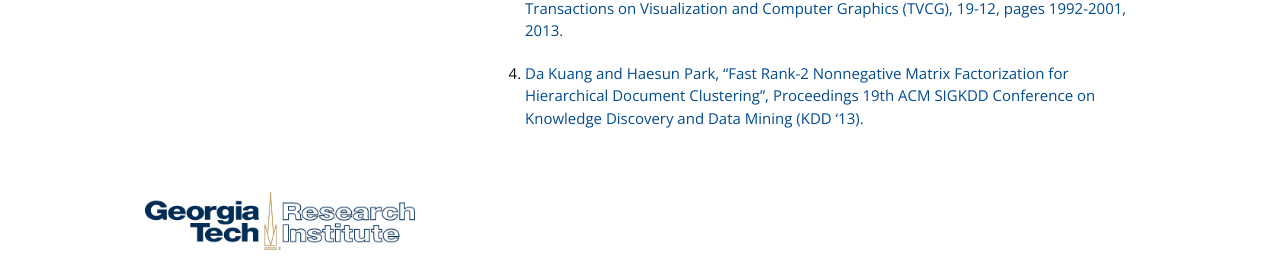
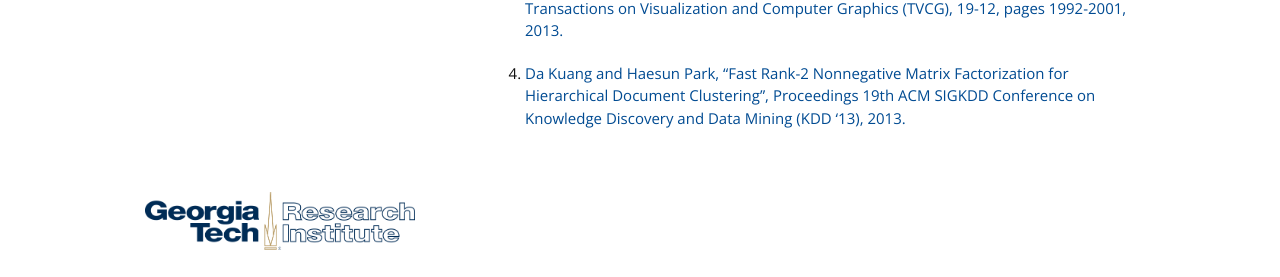
Before and after one commit to smallk/smallk.github.io, a Jekyll site: the page built from pages_publications.md, in a window 1280 px wide. Shown: the part 436-713 px from the top of the page. Built offline with Jekyll 4.4.1, drawn with Linux system fonts in a browser that asks for light colours.

Commit message:
added date:

```diff
--- a/pages_publications.md
+++ b/pages_publications.md
@@ -12,4 +12,4 @@ permalink: /publications/
 
 3. [Jaegul Choo, Changhyun Lee, Chandan K. Reddy, and Haesun Park, "UTOPIAN: User-driven Topic modeling based on interactive nonnegative matrix factorization", IEEE Transactions on Visualization and Computer Graphics (TVCG), 19-12, pages 1992-2001, 2013.](http://www.cc.gatech.edu/~hpark/papers/2013_tvcg_utopian.pdf)
 
-4. [Da Kuang and Haesun Park, "Fast Rank-2 Nonnegative Matrix Factorization for Hierarchical Document Clustering", Proceedings 19th ACM SIGKDD Conference on Knowledge Discovery and Data Mining (KDD '13).](http://www.cc.gatech.edu/grads/d/dkuang3/pub/fp0269-kuang.pdf)
+4. [Da Kuang and Haesun Park, "Fast Rank-2 Nonnegative Matrix Factorization for Hierarchical Document Clustering", Proceedings 19th ACM SIGKDD Conference on Knowledge Discovery and Data Mining (KDD '13), 2013.](http://www.cc.gatech.edu/grads/d/dkuang3/pub/fp0269-kuang.pdf)
```
